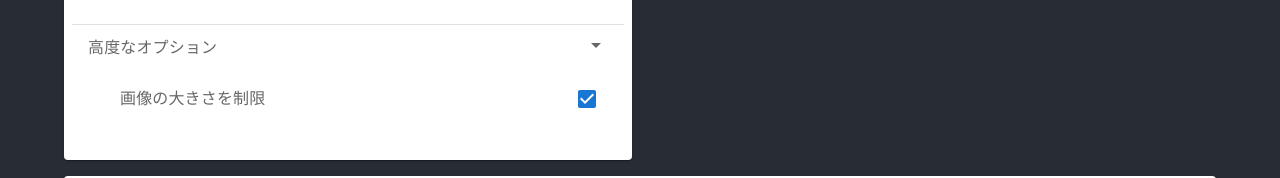
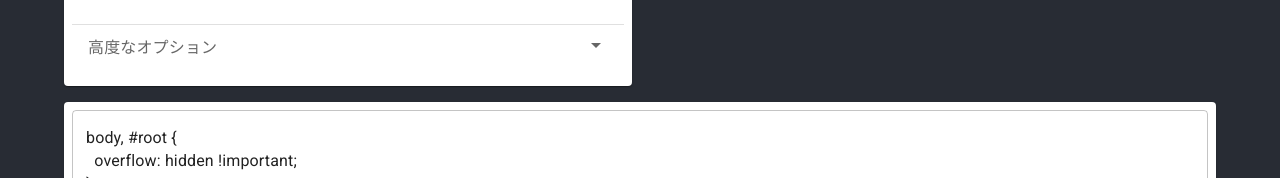
Before and after one commit to alfe/obs-discord-picture-css-generator, a React (Vite) app: page / in a window 1280 px wide. Shown: the part 730-908 px from the top of the page. Built offline with nearby package versions, Linux system fonts and the light colour scheme.

Commit message:
fix: FoldingMenu default

```diff
--- a/src/component/CssMaker.tsx
+++ b/src/component/CssMaker.tsx
@@ -195,7 +195,7 @@ const FoldingMenu = ({ title, children }: { title: string; children: React.React
         </Box>
       </ListItemButton>
 
-      <Box sx={!open ? { ml: 4 } : { display: 'none' }}>
+      <Box sx={!open ? { display: 'none' } : { ml: 4 }}>
         {children}
       </Box>
     </>
```
